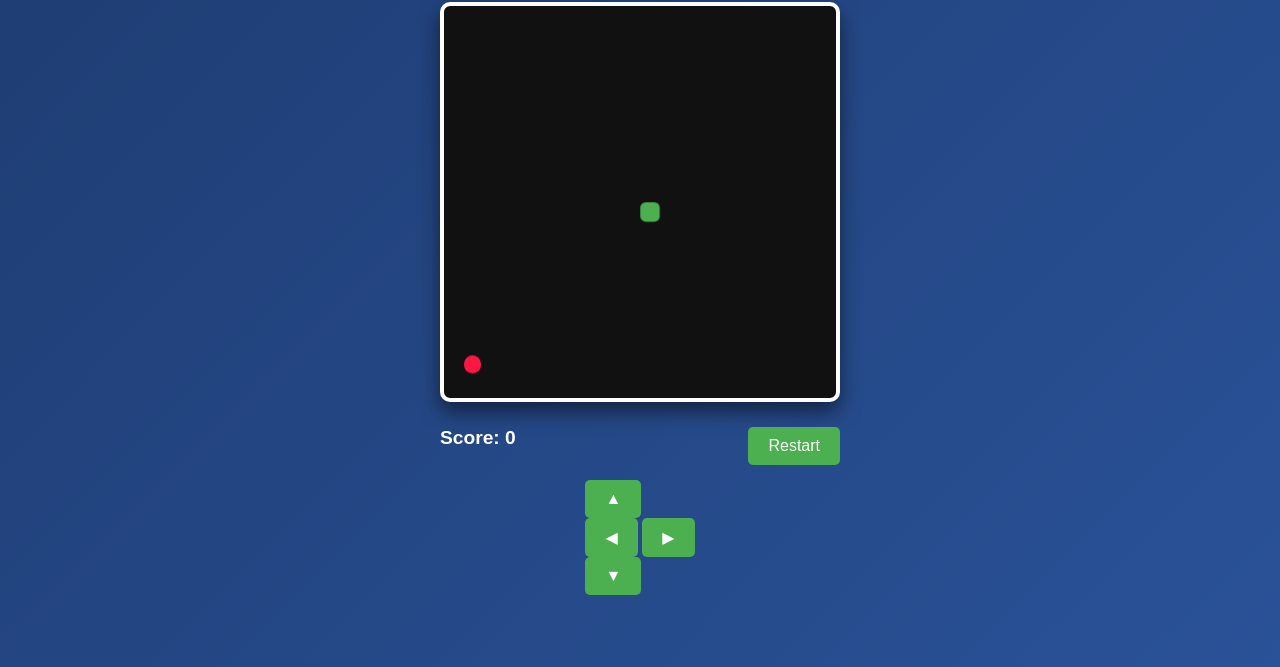
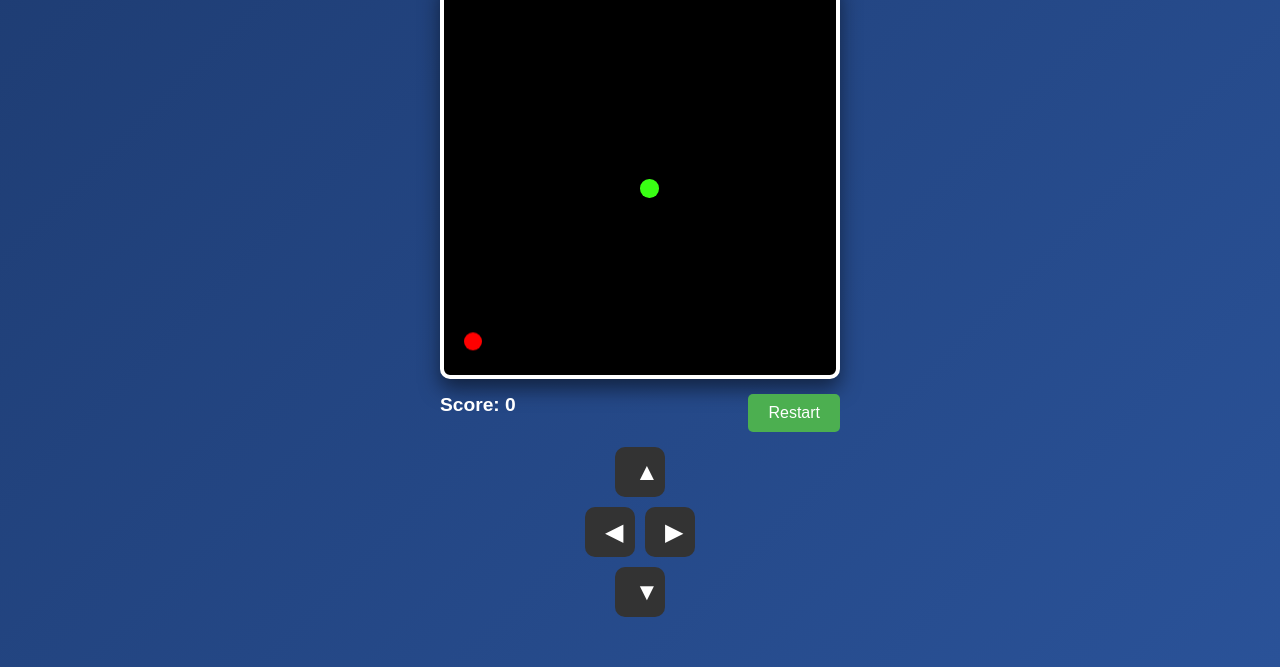
Before and after one commit to FarheenMalak/Snake-Game, a plain HTML site: page index.html in a window 1280 px wide. Shown: the part 133-800 px from the top of the page. Drawn offline with Linux system fonts and the light colour scheme.

Commit message:
Update style.css

```diff
--- a/style.css
+++ b/style.css
@@ -1,4 +1,4 @@
-/* Reset and General Styling */
+/* Reset Styles */
 * {
   box-sizing: border-box;
   margin: 0;
@@ -6,12 +6,14 @@
   font-family: 'Poppins', sans-serif;
 }
 
+/* Body Styles */
 body {
   background: linear-gradient(135deg, #1e3c72, #2a5298);
   height: 100vh;
   display: flex;
   justify-content: center;
   align-items: center;
+  padding: 10px;
 }
 
 /* Game Container */
@@ -22,6 +24,7 @@ body {
   gap: 15px;
 }
 
+/* Title */
 .game-title {
   font-size: 2.5rem;
   color: #fff;
@@ -30,14 +33,16 @@ body {
 
 /* Game Board */
 .game-board {
-  width: 400px;
-  height: 400px;
-  background: #111;
+  width: 90vmin;
+  height: 90vmin;
+  max-width: 400px;
+  max-height: 400px;
+  background-color: #000;
   display: grid;
   grid-template-columns: repeat(20, 1fr);
   grid-template-rows: repeat(20, 1fr);
-  gap: 2px;
-  border: 4px solid #fff;
+  gap: 1px;
+  border: 4px solid white;
   border-radius: 10px;
   box-shadow: 0 10px 20px rgba(0, 0, 0, 0.5);
 }
@@ -45,50 +50,42 @@ body {
 /* Snake and Food Styling */
 .cell {
   background-color: transparent;
-  transition: background-color 0.2s, transform 0.2s;
+  transition: background-color 0.2s ease;
 }
 
 .snake {
-  background-color: #4caf50;
-  border-radius: 5px;
-  animation: pulse 0.8s infinite;
+  background-color: #39ff14;
+  border-radius: 50%;
+  animation: snake-move 0.5s infinite;
 }
 
 .food {
-  background-color: #ff1744;
+  background-color: red;
   border-radius: 50%;
   animation: bounce 0.6s infinite;
 }
 
 /* Animations */
-@keyframes pulse {
-  0%, 100% {
-    transform: scale(1);
-  }
-  50% {
-    transform: scale(1.1);
-  }
+@keyframes snake-move {
+  0%, 100% { transform: scale(1); }
+  50% { transform: scale(1.1); }
 }
 
 @keyframes bounce {
-  0%, 100% {
-    transform: translateY(0);
-  }
-  50% {
-    transform: translateY(-5px);
-  }
+  0%, 100% { transform: translateY(0); }
+  50% { transform: translateY(-5px); }
 }
 
-/* Game Info Section */
+/* Game Info */
 .game-info {
   display: flex;
   justify-content: space-between;
-  width: 400px;
-  margin-top: 10px;
+  width: 90vmin;
+  max-width: 400px;
 }
 
 #scoreDisplay {
-  color: #fff;
+  color: white;
   font-size: 1.2rem;
 }
 
@@ -106,3 +103,44 @@ button {
 button:hover {
   background-color: #388e3c;
 }
+
+/* Controls for Mobile */
+.controls {
+  display: flex;
+  flex-direction: column;
+  align-items: center;
+  gap: 10px;
+}
+
+.horizontal-controls {
+  display: flex;
+  gap: 10px;
+}
+
+.control-btn {
+  background-color: #333;
+  color: white;
+  border: none;
+  width: 50px;
+  height: 50px;
+  font-size: 1.5rem;
+  border-radius: 10px;
+  cursor: pointer;
+  transition: background-color 0.3s;
+}
+
+.control-btn:hover {
+  background-color: #444;
+}
+
+/* Responsive Styling */
+@media (max-width: 480px) {
+  .game-title {
+    font-size: 2rem;
+  }
+
+  button {
+    font-size: 0.9rem;
+    padding: 8px;
+  }
+}
```
